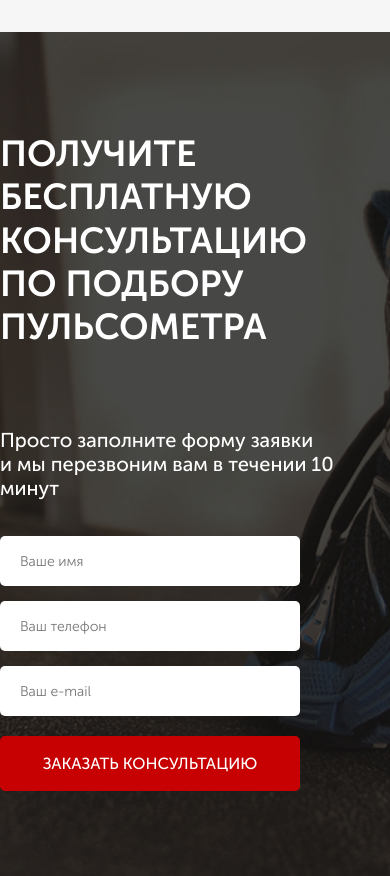
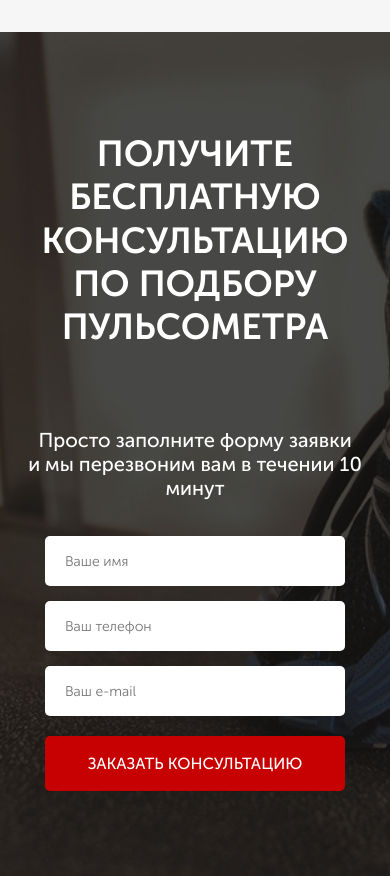
Before and after one commit to deverser/Pulse, a website: page src/index.html in a window 390 px wide. Shown: the part 1484-2360 px from the top of the page. Drawn offline with Linux system fonts and the light colour scheme.

Commit message:
added media for "consult" block for max-width 991px

```diff
--- a/src/sass/blocks/_consultation.scss
+++ b/src/sass/blocks/_consultation.scss
@@ -10,3 +10,11 @@
         color: #ffffff;
     }
 }
+
+@media (max-width: 991px) {
+    .consultation {
+        &__descr {
+            text-align: center;
+        }
+    }
+}
--- a/src/sass/blocks/_forms.scss
+++ b/src/sass/blocks/_forms.scss
@@ -18,3 +18,10 @@
         }
     }
 }
+
+@media (max-width: 991px) {
+    .feed-form {
+        margin: 0 auto;
+        margin-top: 36px;
+    }
+}
--- a/src/sass/blocks/_titles.scss
+++ b/src/sass/blocks/_titles.scss
@@ -11,3 +11,11 @@
         text-align: left;
     }
 }
+
+@media (max-width: 991px) {
+    .title {
+        &_left {
+            text-align: center;
+        }
+    }
+}
```
Also changed, not shown: src/css/style.min.css.
